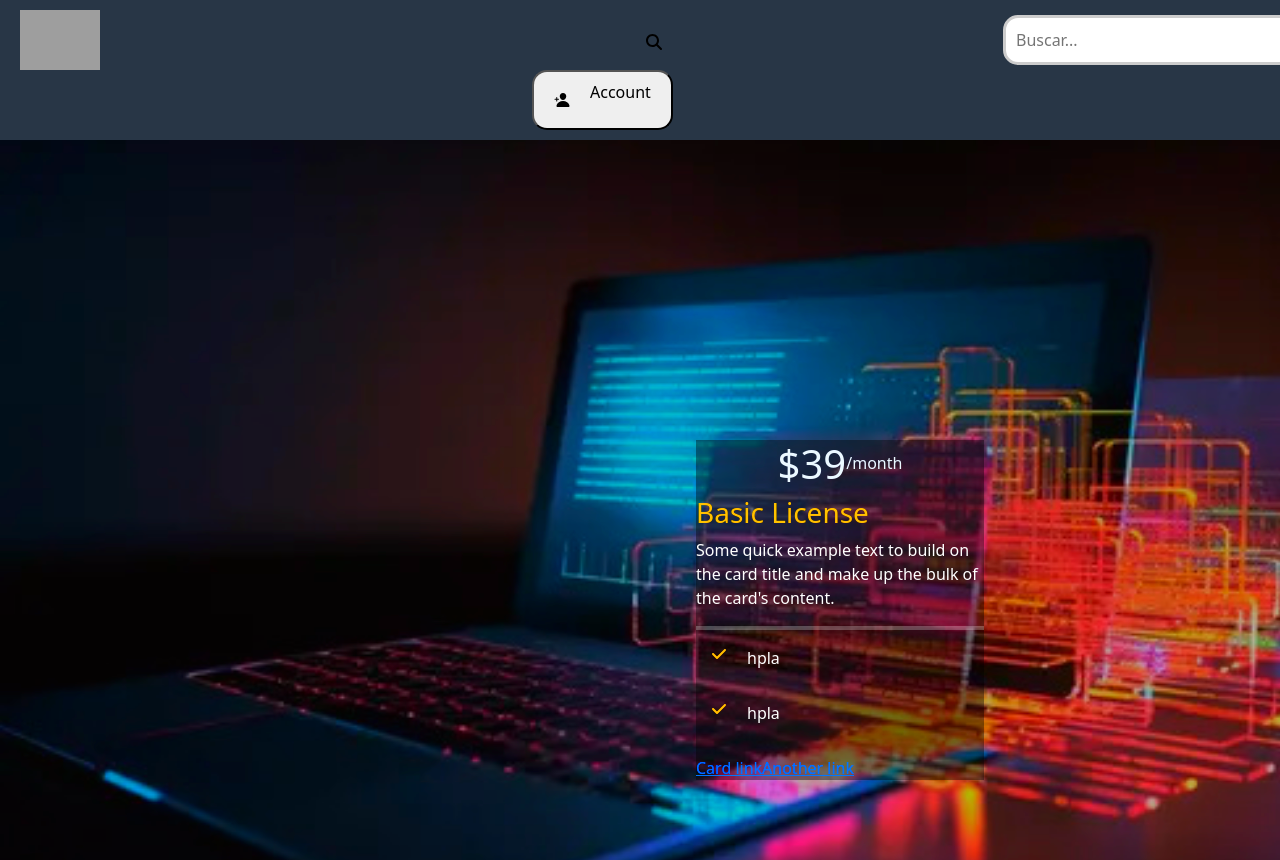
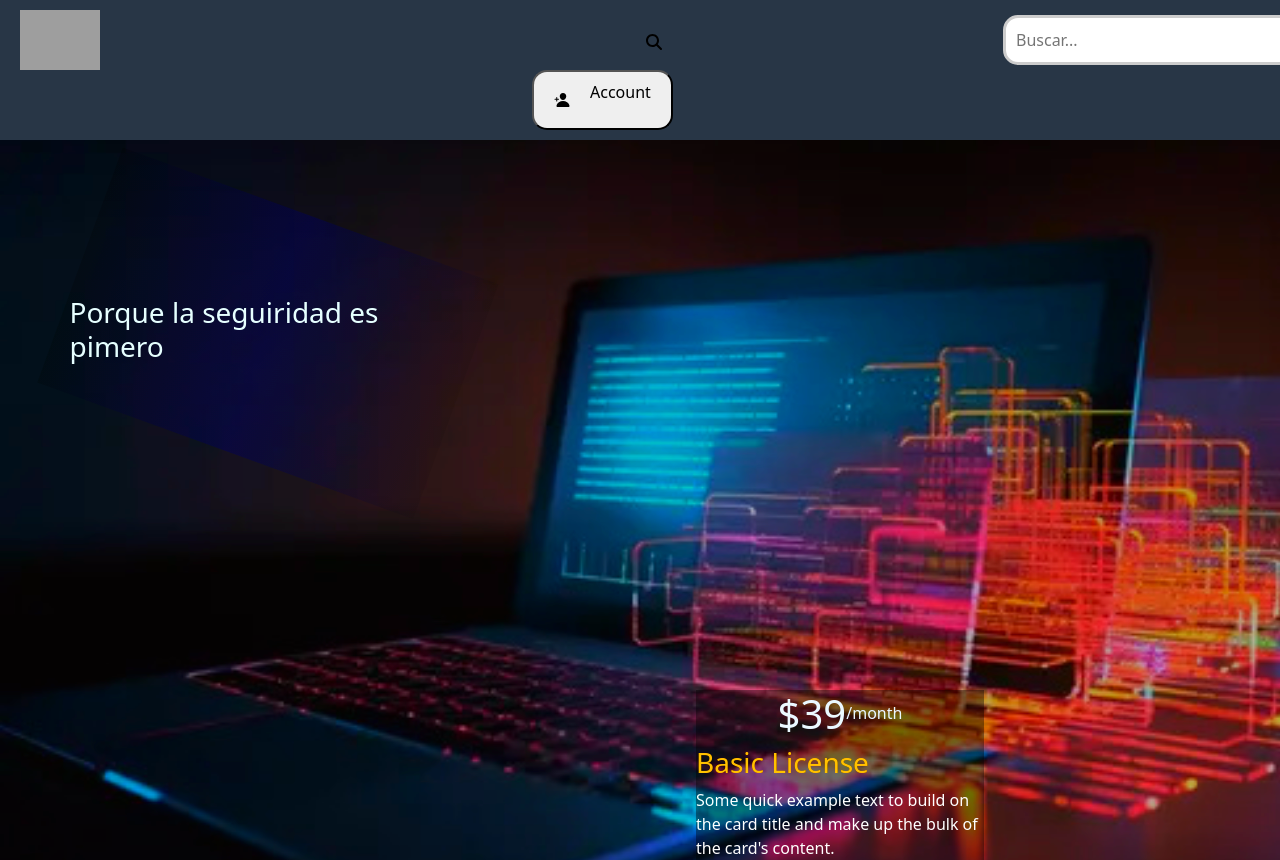
Before and after one commit to YOCELYN12/secure-intelligence, a React (Vite) app in the folder Frontend/S.I/: page / in a window 1280 px wide. Shown: the top 860 px of the page. Built offline with nearby package versions, Linux system fonts and the light colour scheme; grey boxes are pictures that could not be loaded.

Commit message:
Componente de letras de publicidad terminado

```diff
--- /dev/null
+++ b/Frontend/S.I/src/Components/LetrasPublicidad.jsx
@@ -0,0 +1,17 @@
+import React from 'react'
+import '../Styles/LetrasPublicidad.css'
+
+function LetrasPublicidad() {
+    return (
+
+        <div className='cont1'>
+            <div className='contenedor'>
+
+                <h3 className='letras-publicidad'>Porque la seguiridad es pimero </h3>
+
+            </div>
+        </div>
+    )
+}
+
+export default LetrasPublicidad
--- a/Frontend/S.I/src/Pages/PaginaPrincipal.jsx
+++ b/Frontend/S.I/src/Pages/PaginaPrincipal.jsx
@@ -4,6 +4,7 @@ import Footer from "../Components/Footer"
 import "../Styles/PaginaPrincipal.css"
 import Cards from '../Components/Cards'
 import CardPublicidad from '../Components/CardPublicidad'
+import LetrasPublicidad from '../Components/LetrasPublicidad'
 
 
 function PaginaPrincipal() {
@@ -20,6 +21,7 @@ function PaginaPrincipal() {
 
                     <div className='fondo'>
                         <div className='fondo2'>
+                            <LetrasPublicidad/>
                             <CardPublicidad />
                         </div>
                     </div>
--- /dev/null
+++ b/Frontend/S.I/src/Styles/LetrasPublicidad.css
@@ -0,0 +1,21 @@
+.cont1{
+    transform: rotate(20deg); /* Rota 180 grados */
+    margin-left: 80px;
+    margin-right: 160ic;
+
+}
+.contenedor{
+    /* background: linear-gradient(to right, #09060596, #0507743f); */
+    background: linear-gradient(to right, rgba(0, 0, 0, 0.232) 0%, rgba(2, 2, 53, 0.473) 50%, rgba(0, 0, 0, 0.078) 100%);
+    width:400px ;
+    height: 250px;
+    display: flex;
+    justify-content: center;
+    align-items: center;
+
+}
+
+.letras-publicidad{
+    transform: rotate(-20deg); /* Rota 180 grados */
+    color: azure;
+}
```
Also changed, not shown: Frontend/S.I/src/Fetch/Fetch.js (added, +8 -0 lines).
